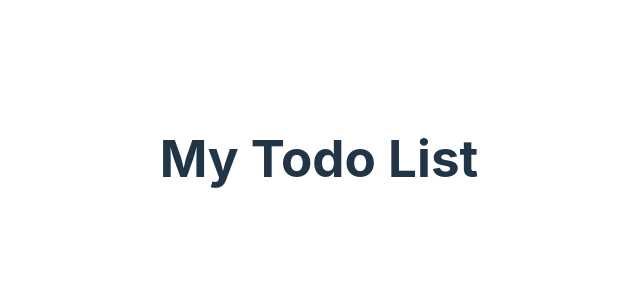
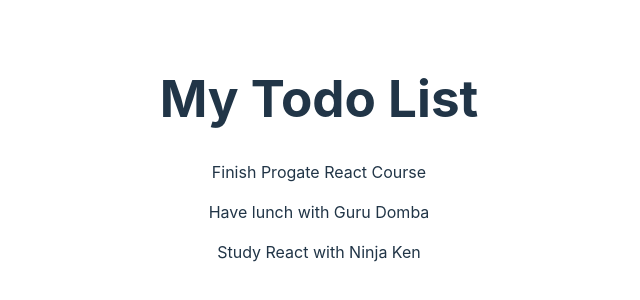
Before and after one commit to dendiasep/react-todo-app, a React (Vite) app: page / in a window 1280 px wide. Shown: the part 242-542 px from the top of the page, without its empty margins (321-961 px from the left). Built offline with nearby package versions, Linux system fonts and the light colour scheme.

Commit message:
Define todos state and show them in the browser

```diff
--- a/src/App.jsx
+++ b/src/App.jsx
@@ -25,7 +25,9 @@ function App() {
   return (
     <div>
       <h1>My Todo List</h1>
-
+      {todos.map((todo) => {
+        return <p key = {todo.id}>{todo.title}</p>
+      })}
     </div>
   )
 }
```
